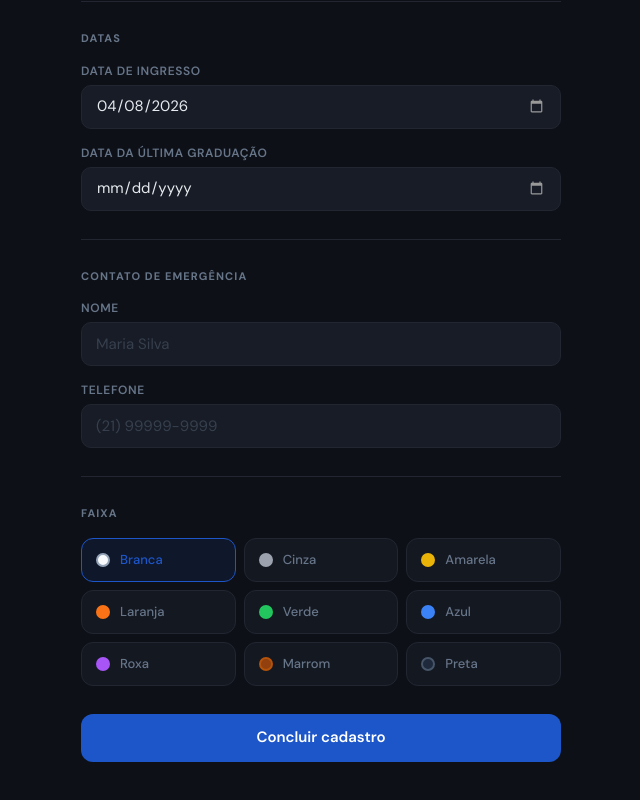
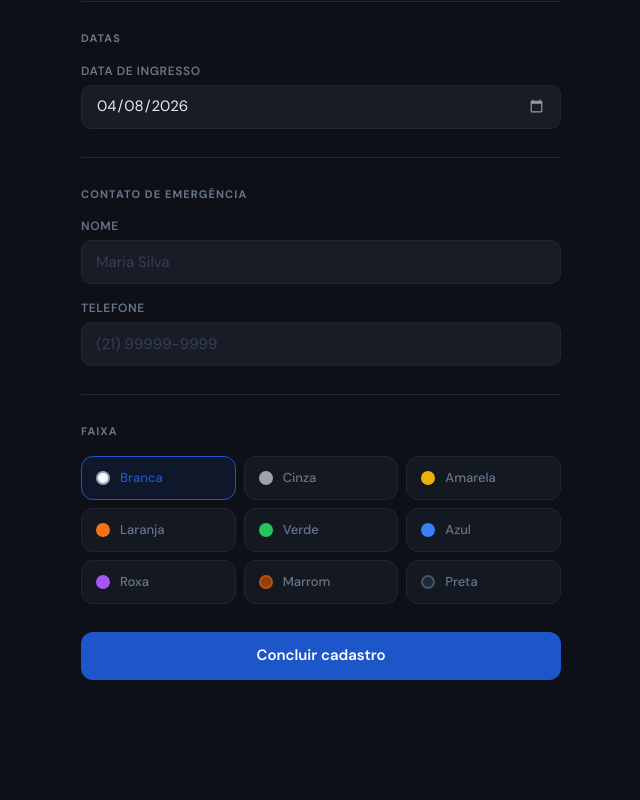
Before and after one commit to postsoftwares-lab/tatamehub, a Vue app: page /register-student/1 in a window 1280 px wide. Shown: the part 777-1577 px from the top of the page, without its empty margins (319-959 px from the left). After the commit the page ends 1505 px from the top, so only its background shows below. Built offline with nearby package versions, Linux system fonts and the light colour scheme.

Commit message:
fix: remove last_graduation_date from student registration payload
- Remove last_graduation_date field from form object
- Remove last_graduation_date from POST request to /register-student
- Remove 'Data da última graduação' input from template
- Payload now matches endpoint specification exactly

```diff
--- a/src/pages/students/page/StudentRegisterPage.vue
+++ b/src/pages/students/page/StudentRegisterPage.vue
@@ -25,7 +25,6 @@ const form = ref({
   emergency_contact_name: '',
   emergency_contact_phone: '',
   belt: 'white',
-  last_graduation_date: '',
 })
 
 const loading = ref(false)
@@ -178,7 +177,6 @@ async function handleSubmit() {
         emergency_contact_name: form.value.emergency_contact_name,
         emergency_contact_phone: emergencyPhone,
         belt: form.value.belt,
-        last_graduation_date: form.value.last_graduation_date,
       }),
     })
 
@@ -326,10 +324,6 @@ const labelClass = 'block text-xs font-semibold text-muted-foreground uppercase
                 <label :class="labelClass">Data de ingresso</label>
                 <input v-model="form.enrollment_date" type="date" :class="inputClass" />
               </div>
-              <div>
-                <label :class="labelClass">Data da última graduação</label>
-                <input v-model="form.last_graduation_date" type="date" :class="inputClass" />
-              </div>
             </div>
           </section>
 
```
